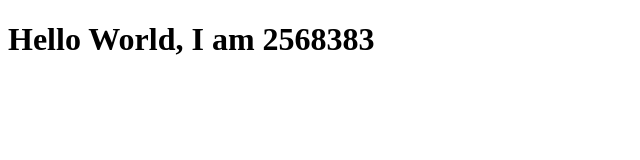
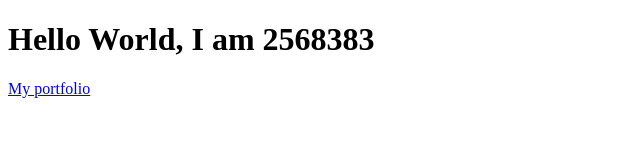
Before and after one commit to MatshepoTshabangu/Software-Design, a plain HTML site: page index.html in a window 1280 px wide. Shown: the whole page, without its empty margins (0-640 px from the left). Drawn offline with Linux system fonts and the light colour scheme.

Commit message:
Add a link to 2568383-lab2.html

```diff
--- a/index.html
+++ b/index.html
@@ -3,6 +3,8 @@
 
 <body>
     <h1>Hello World, I am 2568383 </h1>
+    <a href="2568383-lab2.html">My portfolio</a>
+
 </body>
 
 </html>
```
